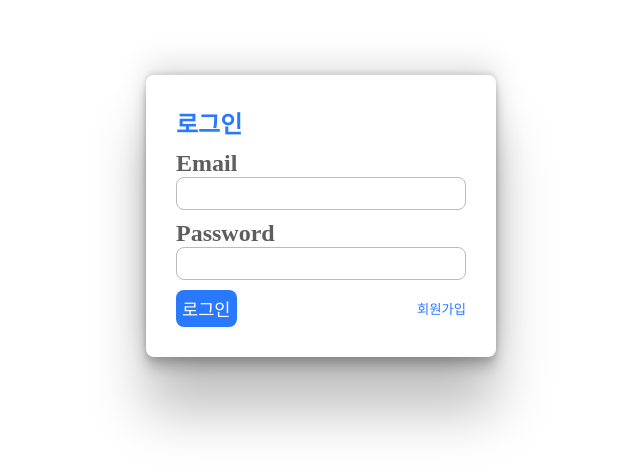
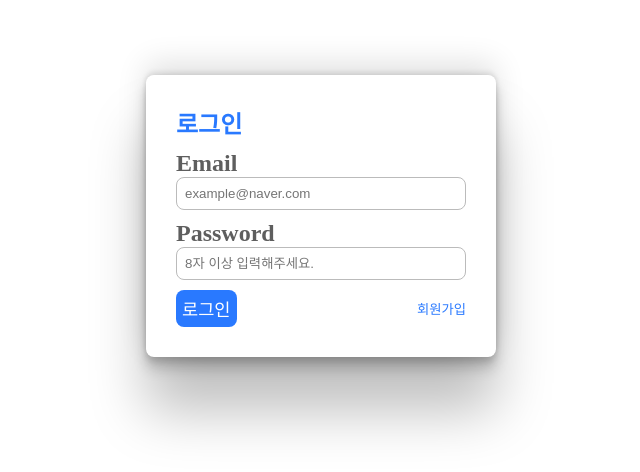
Before and after one commit to mingyeongho/wanted-pre-onboarding-challenge-fe-1, a React (Vite) app: page /auth in a window 1280 px wide. Shown: the part 184-656 px from the top of the page, without its empty margins (319-959 px from the left). Built offline with nearby package versions, Linux system fonts and the light colour scheme.

Commit message:
refactor: LoginForm design and login logic

```diff
--- a/src/components/LoginForm.tsx
+++ b/src/components/LoginForm.tsx
@@ -1,18 +1,59 @@
-import { Link } from "react-router-dom";
+import axios from "axios";
+import { ChangeEvent, FormEvent, useEffect, useState } from "react";
+import { Link, useNavigate } from "react-router-dom";
 import styles from "../styles/components/_loginForm.module.scss";
-import { LOGIN, SIGNUP } from "../utils/constant";
+import login from "../utils/apis/post/login";
+import { EMAIL, LOGIN, PASSWORD, SIGNUP } from "../utils/constant";
 
 const LoginForm = () => {
+  const navigate = useNavigate();
+  const [inputs, setInputs] = useState({ email: "", password: "" });
+  const { email, password } = inputs;
+
+  const onChange = (e: ChangeEvent<HTMLInputElement>) => {
+    setInputs((prev) => ({ ...prev, [e.target.name]: e.target.value }));
+  };
+
+  const onSubmit = async (e: FormEvent) => {
+    e.preventDefault();
+    const isLogin = await login({ inputs });
+    if (isLogin) {
+      navigate("/");
+    }
+  };
+
+  useEffect(() => {
+    const usersToken = localStorage.getItem("usersToken");
+    if (usersToken) {
+      alert("이미 로그인하셨습니다.");
+      navigate("/");
+    }
+  }, []);
+
   return (
-    <form className={styles.login_form}>
+    <form className={styles.login_form} onSubmit={onSubmit}>
       <h2>{LOGIN}</h2>
       <div className={styles.email_wrapper}>
-        <label htmlFor="email">Email</label>
-        <input type="text" id="email" />
+        <label htmlFor="email">{EMAIL}</label>
+        <input
+          type="text"
+          id="email"
+          placeholder="example@naver.com"
+          name="email"
+          value={email}
+          onChange={onChange}
+        />
       </div>
       <div className={styles.pw_wrapper}>
-        <label htmlFor="password">Password</label>
-        <input type="password" id="password" />
+        <label htmlFor="password">{PASSWORD}</label>
+        <input
+          type="password"
+          id="password"
+          placeholder="8자 이상 입력해주세요."
+          name="password"
+          value={password}
+          onChange={onChange}
+        />
       </div>
       <div className={styles.btn_wrapper}>
         <button type="submit" className={styles.submit}>
--- a/src/components/SignupForm.tsx
+++ b/src/components/SignupForm.tsx
@@ -1,18 +1,22 @@
 import { Link } from "react-router-dom";
 import styles from "../styles/components/_signup.module.scss";
-import { LOGIN, SIGNUP } from "../utils/constant";
+import { EMAIL, LOGIN, PASSWORD, SIGNUP } from "../utils/constant";
 
 const SignUpForm = () => {
   return (
     <form className={styles.signup_form}>
       <h2>{SIGNUP}</h2>
       <div className={styles.email_wrapper}>
-        <label htmlFor="email">Email</label>
-        <input type="text" id="email" />
+        <label htmlFor="email">{EMAIL}</label>
+        <input type="text" id="email" placeholder="example@naver.com" />
       </div>
       <div className={styles.pw_wrapper}>
-        <label htmlFor="password">Password</label>
-        <input type="password" id="password" />
+        <label htmlFor="password">{PASSWORD}</label>
+        <input
+          type="password"
+          id="password"
+          placeholder="8자 이상 입력해주세요."
+        />
       </div>
       <div className={styles.btn_wrapper}>
         <Link to="/auth">
--- a/src/pages/Home.tsx
+++ b/src/pages/Home.tsx
@@ -3,9 +3,9 @@ import { useNavigate } from "react-router-dom";
 
 const Home = () => {
   const navigate = useNavigate();
-  const usersToken = localStorage.getItem("usersToken");
 
   useEffect(() => {
+    const usersToken = localStorage.getItem("usersToken");
     !usersToken && navigate("/auth");
   }, []);
 
--- a/src/utils/apis/post/login.ts
+++ b/src/utils/apis/post/login.ts
@@ -1,32 +1,24 @@
 import axios from "axios";
-import { FormEvent, SetStateAction } from "react";
-import { NavigateFunction } from "react-router-dom";
 import { LOGIN_URL } from "../../constant";
-import { Nullable } from "../../type";
+import { loginProps } from "../../interface";
 
-const login = async (
-  e: FormEvent,
-  email: string,
-  password: string,
-  navigate: NavigateFunction,
-  setUsersToken: React.Dispatch<SetStateAction<Nullable<string>>>
-) => {
-  e.preventDefault();
-
-  let API_URL = import.meta.env.VITE_API_URL + LOGIN_URL;
-  try {
-    await axios
-      .post(API_URL, {
-        email,
-        password,
-      })
-      .then((res) => {
-        setUsersToken(res.data.token);
-        localStorage.setItem("usersToken", res.data.token);
-        navigate("/");
-      });
-  } catch (e) {
-    console.error(e);
+const login = async ({ inputs }: loginProps) => {
+  const API_URL = import.meta.env.VITE_API_URL + LOGIN_URL;
+  const { email, password } = inputs;
+  if (email.includes("@") && email.includes(".") && password.length >= 8) {
+    try {
+      const users = await axios.post(API_URL, inputs);
+      if (users.status === 200) {
+        localStorage.setItem("usersToken", users.data.token);
+      }
+      return true;
+    } catch (e) {
+      console.error(e);
+      return false;
+    }
+  } else {
+    console.log("다시 입력해주세요.");
+    return false;
   }
 };
 
--- /dev/null
+++ b/src/utils/interface.ts
@@ -0,0 +1,5 @@
+import { ChangeEvent, FormEvent } from "react";
+
+export interface loginProps {
+  inputs: { email: string; password: string };
+}
```
